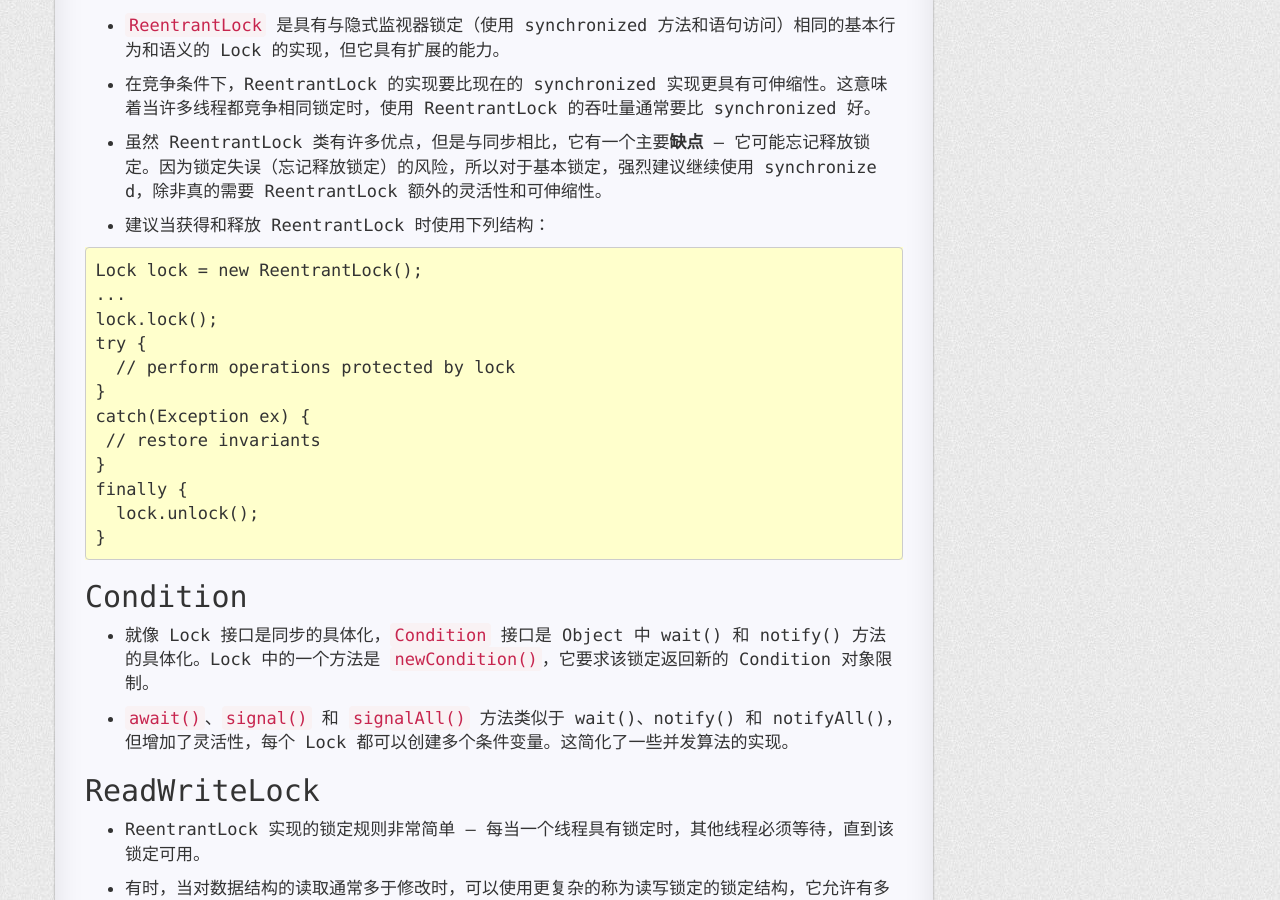
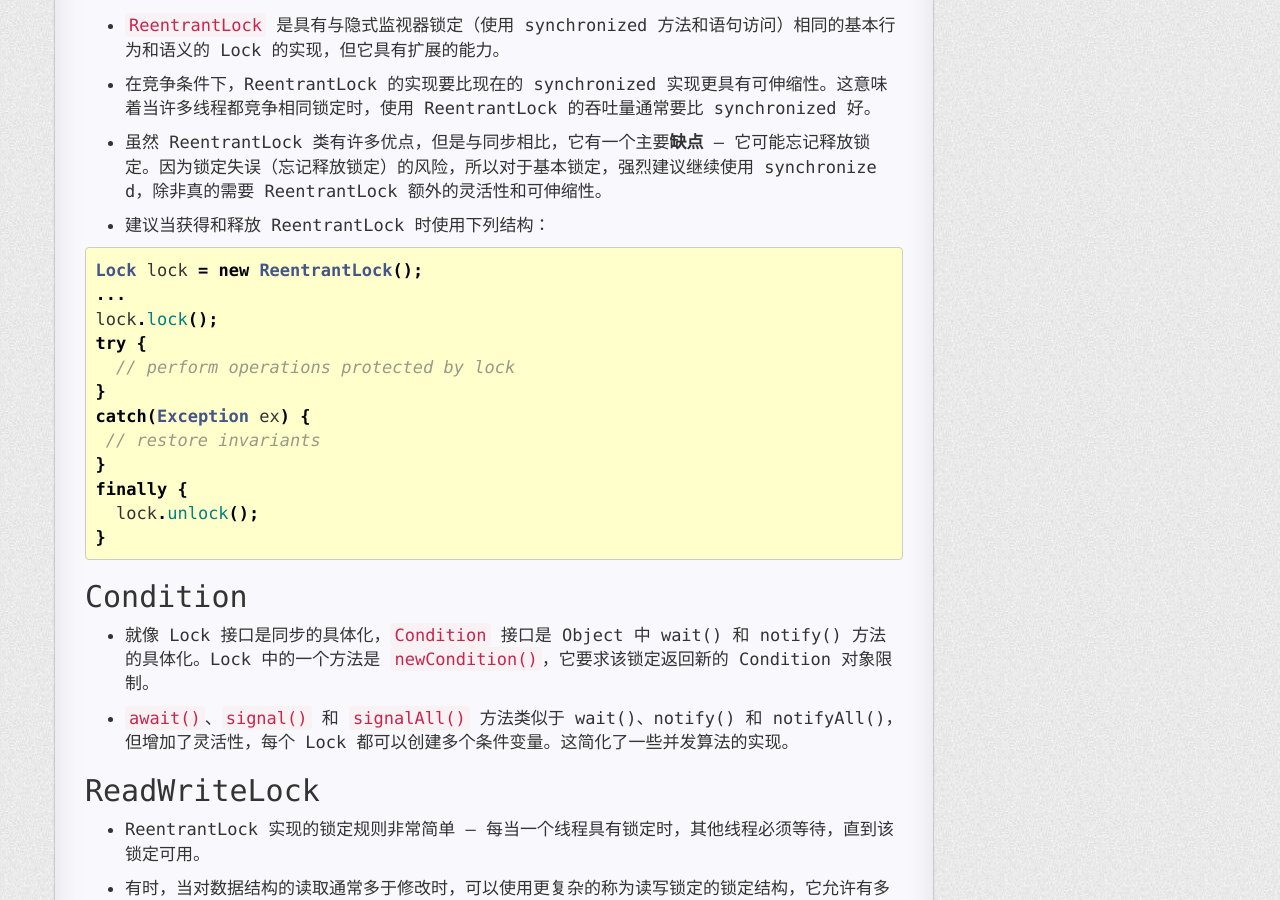
Before and after one commit to bit-ranger/blog, a Jekyll site: the page built from _posts/2014-11-18-java-concurrent.md, in a window 1280 px wide and 900 px high, scrolled down 13046 px. Built offline with Jekyll 4.4.1, drawn with Linux system fonts in a browser that asks for light colours; nearby versions of some CDN libraries; comment, search, counter and statistics services are not loaded; some of the changed text lies outside the part shown.

Commit message:
code highlight

````diff
--- a/_posts/2014-11-18-java-concurrent.md
+++ b/_posts/2014-11-18-java-concurrent.md
@@ -186,7 +186,7 @@ JDK 5.0 中的并发改进可以分为三组：
 
 通过使用包含 `ThreadFactory` 变量的工厂方法或构造函数的版本，可以定义线程的创建。ThreadFactory 是工厂对象，其构造执行程序要使用的新线程。
 
-~~~java
+```java
 public class DaemonThreadFactory implements ThreadFactory {
     public Thread newThread(Runnable r) {
         Thread thread = new Thread(r);
@@ -194,7 +194,7 @@ public class DaemonThreadFactory implements ThreadFactory {
         return thread;
     }
 }
-~~~
+```
 
 有时，Executor 不能执行任务，因为它已经关闭或者因为 Executor 使用受限制队列存储等待任务，而该队列已满。在这种情况下，需要咨询执行程序的`RejectedExecutionHandler` 来确定如何处理任务：
 
@@ -239,7 +239,7 @@ public class DaemonThreadFactory implements ThreadFactory {
 
 该示例利用 ConcurrentHashMap 中的原子 `putIfAbsent()` 方法，确保仅有一个线程试图计算给定关键字的值。如果其他线程随后请求同一关键字的值，它仅能等待（通过 Future.get() 的帮助）第一个线程完成。因此两个线程不会计算相同的值。
 
-~~~java
+```java
 public class Cache<K,V> {
     private ConcurrentMap<K,FutureTask<V>> map = new ConcurrentHashMap<>();
     private Executor executor = Executors.newFixedThreadPool(8);
@@ -265,7 +265,7 @@ public class Cache<K,V> {
         return ft.get();
     }
 }
-~~~
+```
 
 ##CompletionService
 
@@ -275,7 +275,7 @@ public class Cache<K,V> {
 
 * 下列代码使用 Executor 和 CompletionService 来启动许多任务，并使用第一个生成的非空结果，然后取消其余任务：
 
-~~~java
+```java
 <V> V solve(Executor e, Collection<Callable<V>> tasks) throws InterruptedException, ExecutionException {
     CompletionService<V> ecs = new ExecutorCompletionService<>(e);
     List<Future<V>> futures = new ArrayList<>();
@@ -298,7 +298,7 @@ public class Cache<K,V> {
 
     return result;
 }
-~~~
+```
 
 ##Fork/Join
 
@@ -336,7 +336,7 @@ public class Cache<K,V> {
 
 * 下列代码将创建 CyclicBarrier 并启动一组线程，每个线程在到达屏障点前会打印出自己的名字，等待其他线程到齐后，将执行CyclicBarrier绑定的Runnable，该Runnable在每个屏障点只执行一次。
 
-~~~java
+```java
     public static void main(String[] args){
         Runnable ready = new Runnable() {
             @Override
@@ -366,7 +366,7 @@ public class Cache<K,V> {
         }
         executor.shutdown();
     }
-~~~
+```
 
 ##CountdownLatch
 
@@ -376,7 +376,7 @@ public class Cache<K,V> {
 
 *  当问题已经分解为许多部分，每个线程都被分配一部分计算时，CountdownLatch 非常有用。在工作线程结束时，它们将减少计数，协调线程可以在闩锁处等待当前这一批计算结束，然后继续移至下一批计算。
 
-~~~java
+```java
 public static void main(String[] args) throws InterruptedException {
     int concurrency = 5;
     ExecutorService executor = Executors.newCachedThreadPool();
@@ -405,7 +405,7 @@ public static void main(String[] args) throws InterruptedException {
     System.out.println("all threads finished");
     executor.shutdown();
 }
-~~~
+```
 
 ##Exchanger
 
@@ -415,7 +415,7 @@ public static void main(String[] args) throws InterruptedException {
 
 * 下列代码说明了这项技术：
 
-~~~java
+```java
 public static void main(String[] args){
     Exchanger<String> exchanger = new Exchanger<>();
     ExecutorService executor = Executors.newCachedThreadPool();
@@ -454,7 +454,7 @@ public static void main(String[] args){
     executor.execute(consumer);
     executor.shutdown();
 }
-~~~
+```
 
 #Lock工具
 
@@ -475,7 +475,7 @@ public static void main(String[] args){
 
 * 建议当获得和释放 ReentrantLock 时使用下列结构：
 
-~~~
+```java
 Lock lock = new ReentrantLock();
 ...
 lock.lock();
@@ -488,7 +488,7 @@ catch(Exception ex) {
 finally {
   lock.unlock();
 }
-~~~
+```
 
 
 
@@ -526,7 +526,7 @@ finally {
 
 #性能与可伸缩性
 
-* **性能**是 "**可以快速执行此任务的程度**" 的评测。**可伸缩性**描述应用程序的**吞吐量如何表现为它的工作量和可用计算资源增加**。
+* **性能**是 "可以快速执行此任务的程度" 的评测。**可伸缩性**描述应用程序的**吞吐量如何表现为它的工作量和可用计算资源增加**。
 
 * 可伸缩的程序可以按比例使用更多的处理器、内存或 I/O 带宽来处理更多个工作量。当我们在并发环境中谈论可伸缩性时，我们是在问当许多线程同时访问给定类时，这个类的执行情况。
 
````
Also changed, not shown: _posts/2015-05-21-the-scheme-eval.md (+1 -1 lines).
